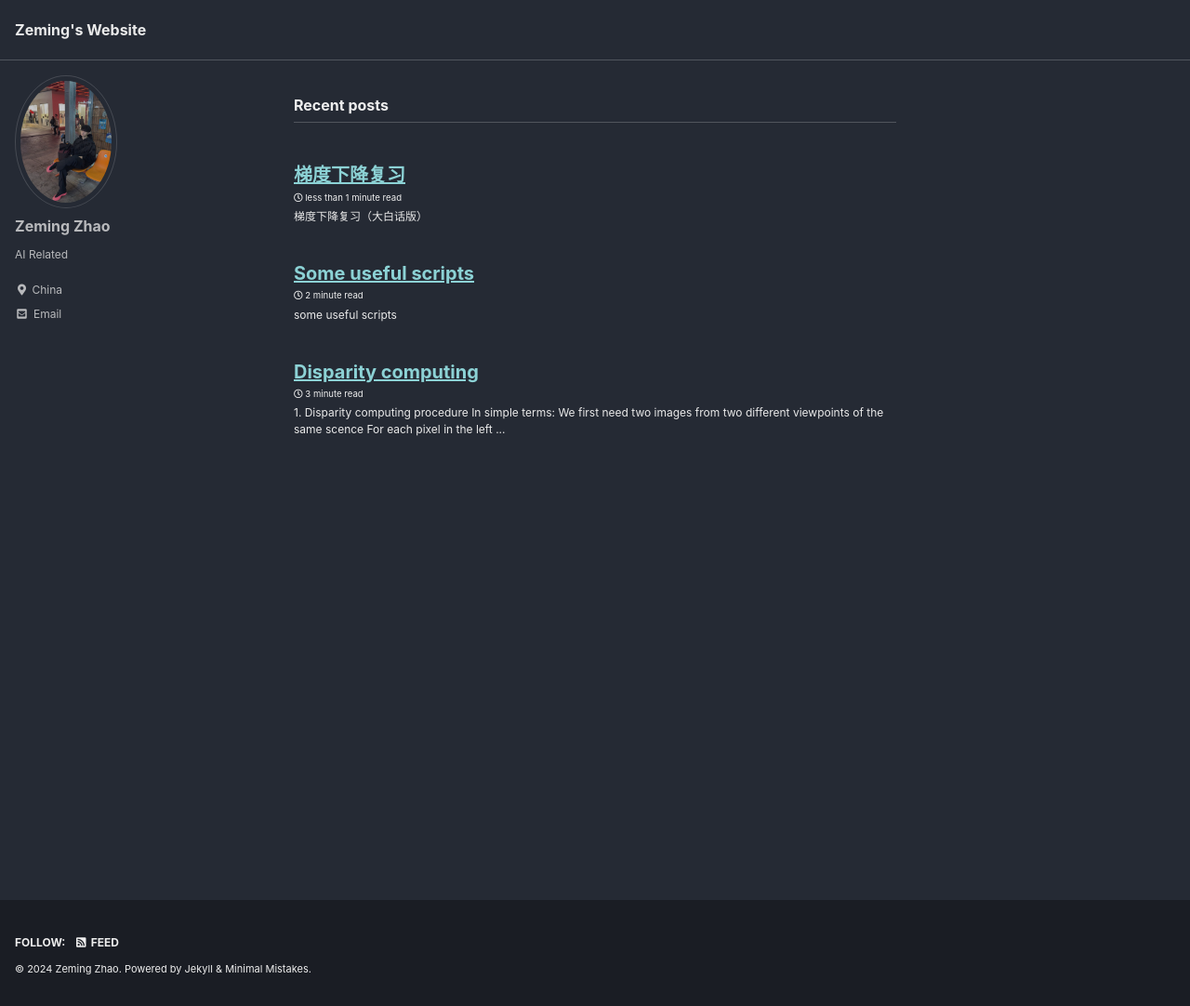
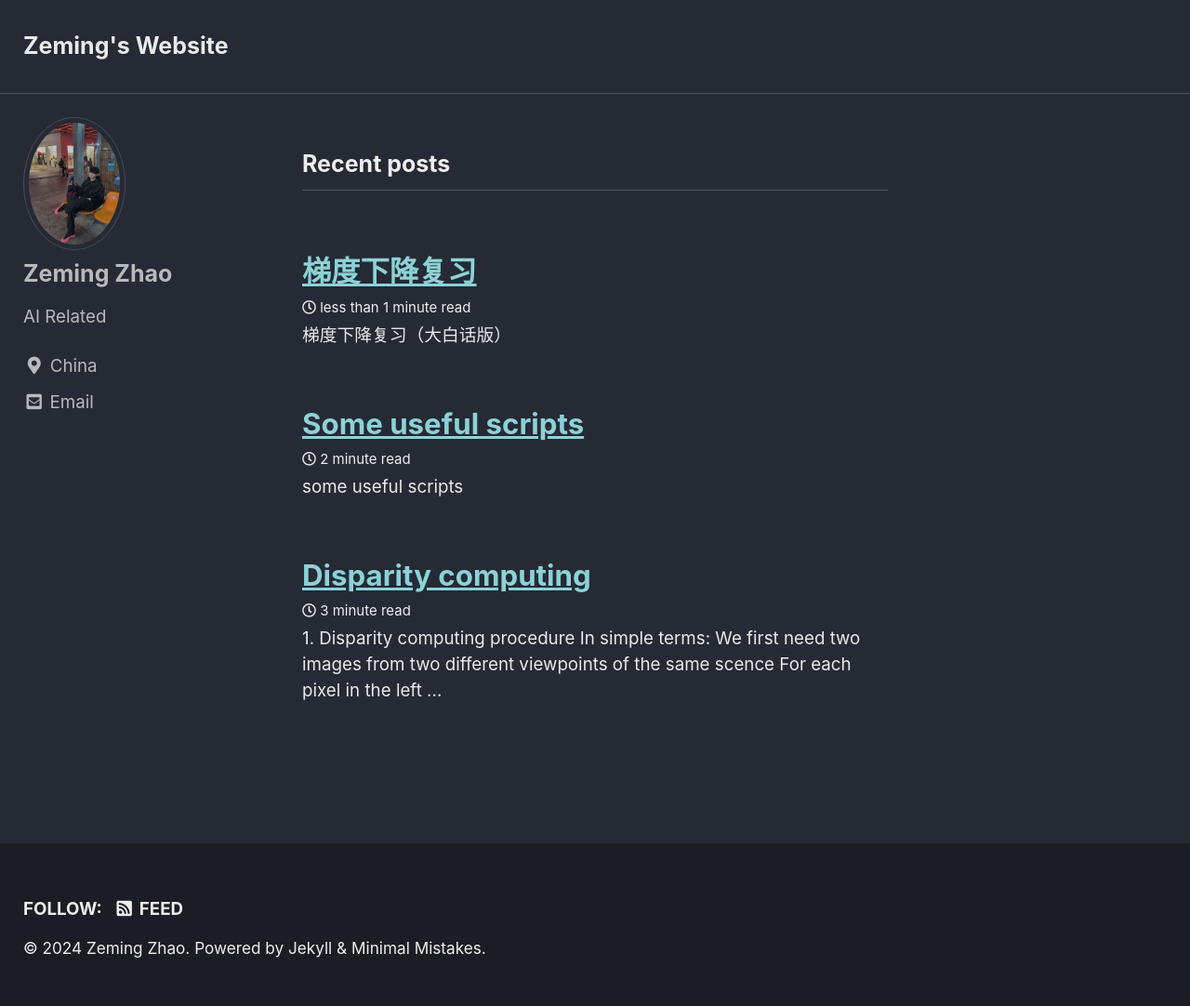
Before and after one commit to Sere1nz/Sere1nz.github.io, a Jekyll site: the page built from index.html, in a window 1280 px wide and 1082 px high. Shown: the whole window at 93% size. Built offline with Jekyll 4.4.1, drawn with Linux system fonts in a browser that asks for light colours; cached includes are drawn as plain includes; the list of posts is cut into pages by our own code.

Commit message:
Update _base.scss

```diff
--- a/_sass/minimal-mistakes/_base.scss
+++ b/_sass/minimal-mistakes/_base.scss
@@ -14,7 +14,7 @@ body {
   color: $text-color;
   font-family: $global-font-family;
   line-height: 1.5;
-  font-size: 16px;
+  font-size: 25px;
 
   &.overflow--hidden {
     /* when primary navigation is visible, the content in the background won't scroll */
```
